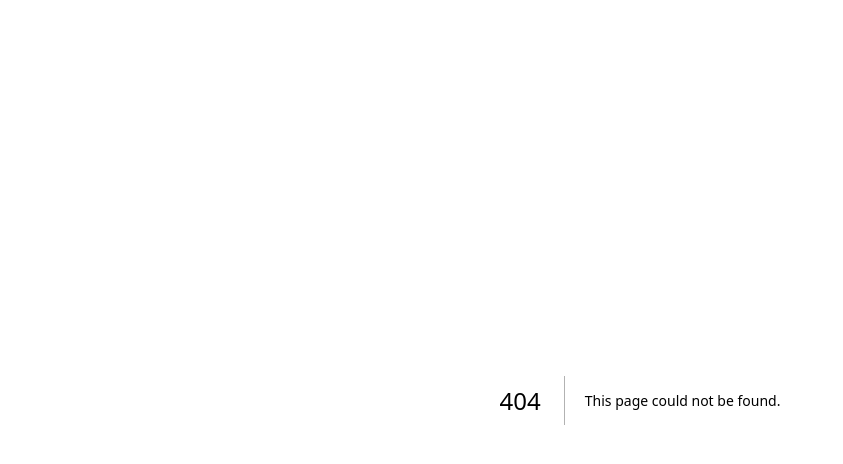
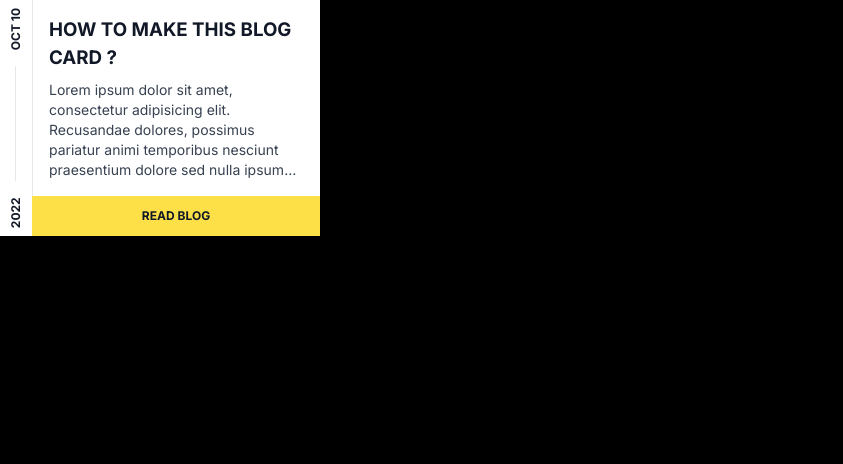
Before and after one commit to sebastianterleira/WisiIndie, a Next.js app in the folder wisi-indie/: page /ideas in a window 1280 px wide. Before the commit this address had no page. Shown: the top 464 px of the page, without its empty margins (0-843 px from the left). Built offline with nearby package versions, Linux system fonts and the light colour scheme.

Commit message:
(MOD) background for body

```diff
--- a/wisi-indie/src/app/globals.css
+++ b/wisi-indie/src/app/globals.css
@@ -95,7 +95,7 @@ h6 {
 }
 
 body {
-	background: var(--body-radial);
+	background: var(--body);
 	background-repeat: no-repeat;
 	background-size: cover;
 	min-height: 100vh;
--- /dev/null
+++ b/wisi-indie/src/app/ideas/page.js
@@ -0,0 +1,41 @@
+'use client';
+
+const Footer = () => {
+	return (
+		<section>
+		<div className="card">
+  <div className="date-time-container">
+    <time className="date-time" dateTime="2022-10-10">
+      <span>2022</span>
+      <span className="separator"></span>
+      <span>Oct 10</span>
+    </time>
+  </div>
+  <div className="content">
+
+    <div className="infos">
+      <a href="#" className="title">
+        <span className="title-span">
+         How to make this blog card ?
+        </span>
+      </a>
+
+      <p className="description">
+        Lorem ipsum dolor sit amet, consectetur adipisicing elit. Recusandae
+        dolores, possimus pariatur animi temporibus nesciunt praesentium dolore
+        sed nulla ipsum eveniet corporis quidem, mollitia itaque minus soluta,
+        voluptates neque explicabo tempora nisi culpa eius atque dignissimos.
+        Molestias explicabo corporis voluptatem?
+      </p>
+    </div>
+
+      <a className="action" href="#">
+        Read Blog
+      </a>
+  </div>
+</div>
+		</section>
+	);
+};
+
+export default Footer;
```
